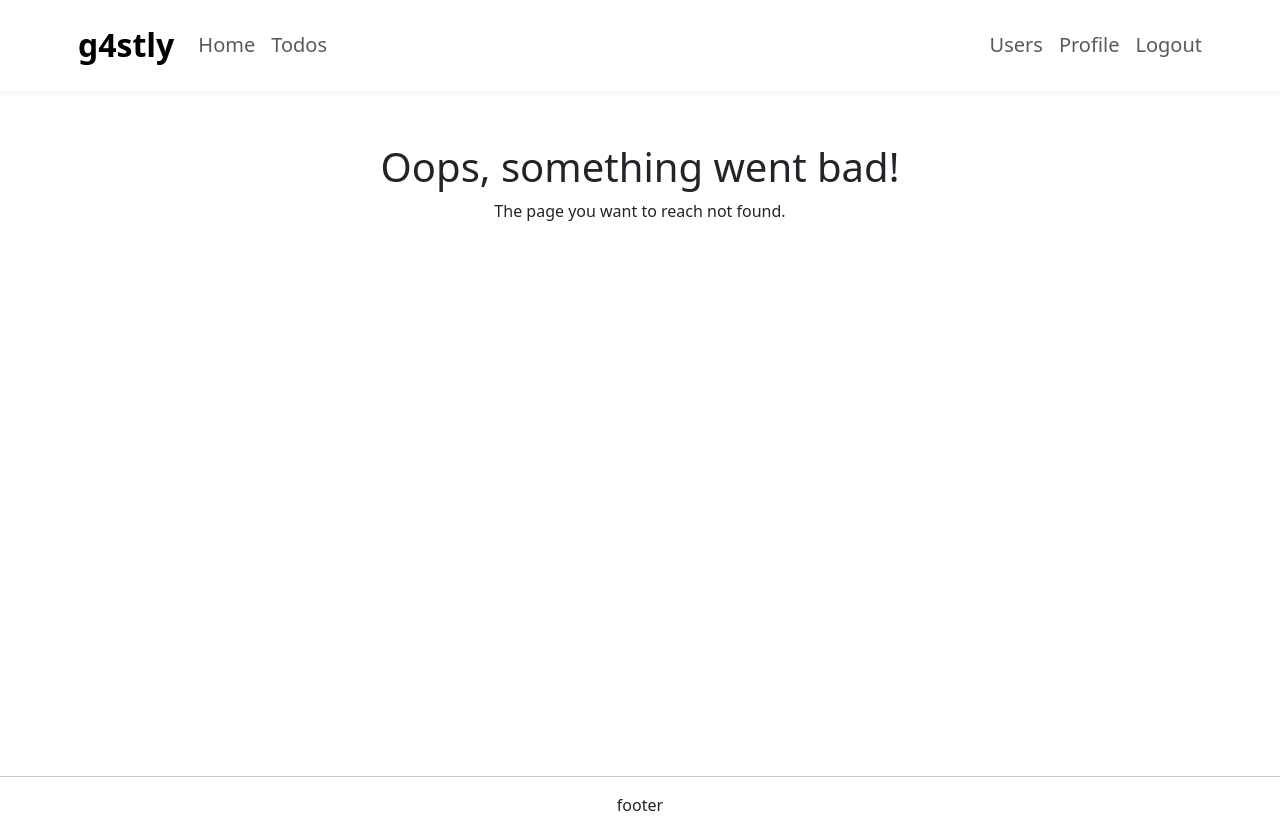
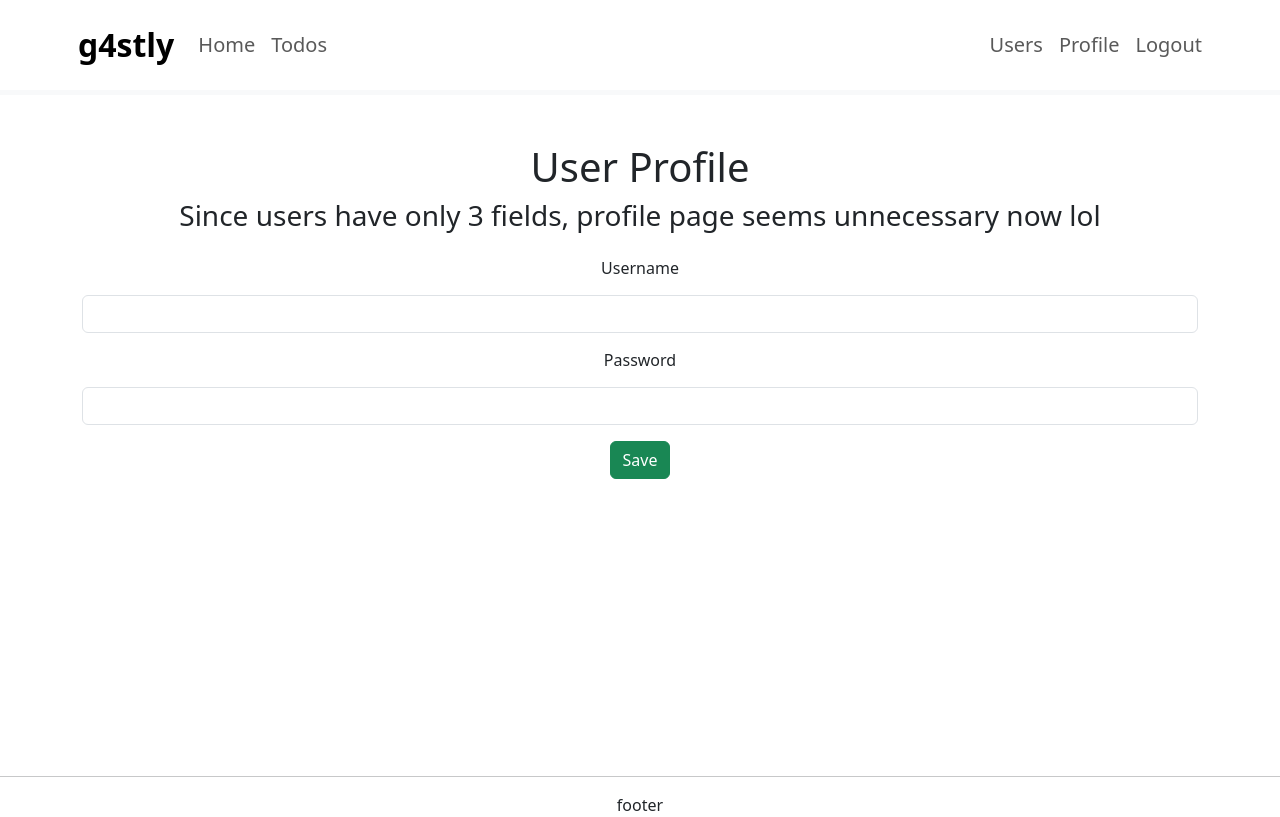
Before and after one commit to g4stlyx/todoFullStack, a React (Create React App) app in the folder todoFrontend/: page /profile in a window 1280 px wide. Before the commit this address had no page. Built offline with nearby package versions, Linux system fonts and the light colour scheme; no server answers; sample sign-in values are in the browser's storage.

Commit message:
some readme changes + templates of users, profile pages + userApiService is seperated from todoApiService

```diff
--- a/todoFrontend/src/App.jsx
+++ b/todoFrontend/src/App.jsx
@@ -13,6 +13,8 @@ import { useAuth } from "./components/security/AuthContext";
 import { jwtDecode } from "jwt-decode";
 import { useEffect, useState } from "react";
 import { Spinner } from 'react-bootstrap';
+import Profile from "./components/Profile";
+import Users from "./components/Users";
 
 function AuthenticatedRoute({ children }) {
   const authContext = useAuth();
@@ -91,6 +93,23 @@ function App() {
             </AuthenticatedRoute>
           }
         />
+        <Route
+          path="/profile"
+          element={
+            <AuthenticatedRoute>
+              <Profile />
+            </AuthenticatedRoute>
+          }
+        />
+        {/* //TODO: users page will be protected, only admins will be able to see it. */}
+        <Route
+          path="/administrator/users"
+          element={
+            <AuthenticatedRoute>
+              <Users />
+            </AuthenticatedRoute>
+          }
+        />
         <Route path="*" element={<Error />} />
       </Routes>
       <Footer />
--- a/todoFrontend/src/components/Header.jsx
+++ b/todoFrontend/src/components/Header.jsx
@@ -40,12 +40,12 @@ export default function Header() {
                 </Link>}
               </li>
               <li className="nav-item fs-5">
-                {isAdmin && isAuthenticated && <Link className="nav-link" to="/administrator/users" onClick={()=>console.log("administrator/users")}>
+                {isAdmin && isAuthenticated && <Link className="nav-link" to="/administrator/users">
                   Users
                 </Link>}
               </li>
               <li className="nav-item fs-5">
-                {isAuthenticated && <Link className="nav-link" to="/profile" onClick={()=>console.log("profile")}>
+                {isAuthenticated && <Link className="nav-link" to="/profile">
                   Profile
                 </Link>}
               </li>
--- /dev/null
+++ b/todoFrontend/src/components/Profile.jsx
@@ -0,0 +1,81 @@
+import React, { useEffect, useState } from 'react';
+import { useNavigate } from 'react-router-dom';
+import { getUserByIdApi, updateUserApi } from './api/UserApiService'; // Replace with actual API service
+import { useAuth } from './security/AuthContext';
+import { ErrorMessage, Field, Form, Formik } from 'formik';
+
+function Profile() {
+    const authContext = useAuth();
+    const navigate = useNavigate();
+    const username = authContext.username;
+
+    const [user, setUser] = useState({ name: '', password: '' });
+
+    useEffect(() => {
+        retrieveUser();
+    }, []);
+
+    function retrieveUser() {
+        getUserByIdApi(username)
+            .then(response => {
+                setUser(response.data);
+            })
+            .catch(error => console.log(error));
+    }
+
+    function onSubmit(values) {
+        const updatedUser = { ...user, ...values };
+        updateUserApi(username, updatedUser)
+            .then(response => {
+                navigate('/profile');
+            })
+            .catch(error => console.log(error));
+    }
+
+    function validate(values) {
+        let errors = {};
+        if (!values.username) {
+            errors.username = 'Username is required';
+        }
+        if (!values.password) {
+            errors.password = 'Password is required';
+        }
+        return errors;
+    }
+
+    return (
+        <div className="container">
+            <h1>User Profile</h1>
+            <h3>Since users have only 3 fields, profile page seems unnecessary now lol</h3>
+            <div>
+                <Formik
+                    initialValues={user}
+                    enableReinitialize={true}
+                    onSubmit={onSubmit}
+                    validate={validate}
+                    validateOnChange={false}
+                    validateOnBlur={false}
+                >
+                    {props => (
+                        <Form>
+                            <ErrorMessage name="username" component="div" className="alert alert-warning" />
+                            <ErrorMessage name="password" component="div" className="alert alert-warning" />
+                            <fieldset className="form-group">
+                                <label>Username</label>
+                                <Field type="text" className="form-control" name="username" />
+                            </fieldset>
+                            <fieldset className="form-group">
+                                <label>Password</label>
+                                {/* //TODO: Type may be password. */}
+                                <Field type="text" className="form-control" name="password" />
+                            </fieldset>
+                            <button className="btn btn-success mt-3" type="submit">Save</button>
+                        </Form>
+                    )}
+                </Formik>
+            </div>
+        </div>
+    );
+}
+
+export default Profile;
--- /dev/null
+++ b/todoFrontend/src/components/Users.jsx
@@ -0,0 +1,11 @@
+import React from 'react'
+
+function Users() {
+  return (
+    <div>
+
+    </div>
+  )
+}
+
+export default Users
--- a/todoFrontend/src/components/api/TodoApiService.js
+++ b/todoFrontend/src/components/api/TodoApiService.js
@@ -5,9 +5,3 @@ export const getTodoApi = (username,id) => apiClient.get(`users/${username}/todo
 export const deleteTodoApi = (username,id) => apiClient.delete(`users/${username}/todos/${id}`)
 export const updateTodoApi = (username,id,todo) => apiClient.put(`users/${username}/todos/${id}`, todo)
 export const createTodoApi = (username, todo) => apiClient.post(`users/${username}/todos`, todo)
-
-export const getAllUsersApi = () => apiClient.get("/users")
-export const getUserByIdApi = (id) => apiClient.get(`/users/${id}`)
-export const deleteUserApi = (id) => apiClient.delete(`/users/${id}`)
-export const updateUserApi = (id, user) => apiClient.put(`/users/${id}`, user)
-export const createUserApi = (user) => apiClient.post("/users", user)
--- /dev/null
+++ b/todoFrontend/src/components/api/UserApiService.js
@@ -0,0 +1,7 @@
+import { apiClient } from "./ApiClient"
+
+export const getAllUsersApi = () => apiClient.get("/users")
+export const getUserByIdApi = (id) => apiClient.get(`/users/${id}`)
+export const deleteUserApi = (id) => apiClient.delete(`/users/${id}`)
+export const updateUserApi = (id, user) => apiClient.put(`/users/${id}`, user)
+export const createUserApi = (user) => apiClient.post("/users", user)
```
Also changed, not shown: 1 other file (tests, documents, lock files or other folders).
